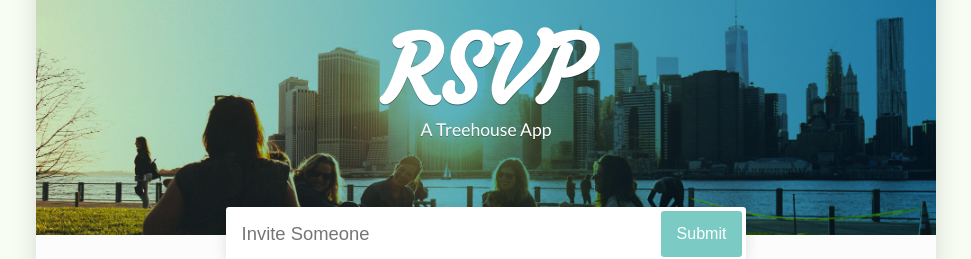
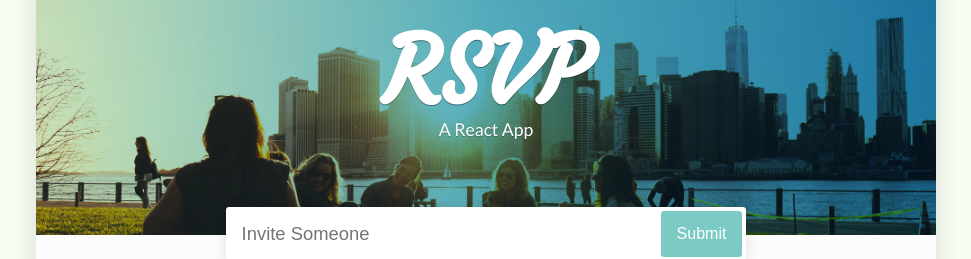
Before and after one commit to Abdeluswho/rsvp, a React (Create React App) app: page / in a window 1280 px wide. Shown: the part 85-344 px from the top of the page, without its empty margins (154-1125 px from the left). Built offline with nearby package versions, Linux system fonts and the light colour scheme.

Commit message:
gh-pages-build

```diff
--- a/package.json
+++ b/package.json
@@ -2,7 +2,9 @@
   "name": "rsvp",
   "version": "0.1.0",
   "private": true,
+  "homepage": "https://Abdeluswho.github.io/rsvp",
   "dependencies": {
+    "gh-pages": "^2.1.1",
     "prop-types": "^15.7.2",
     "react": "^16.9.0",
     "react-dom": "^16.9.0",
@@ -10,6 +12,8 @@
     "serve": "^11.1.0"
   },
   "scripts": {
+    "predploy": "npm run build",
+    "deploy": "gh-pages -d build",
     "start": "react-scripts start",
     "build": "react-scripts build",
     "test": "react-scripts test",
--- a/src/Header/index.js
+++ b/src/Header/index.js
@@ -8,7 +8,7 @@ import GuestInput from './GuestInput'
 const Header = ( { pendingGuest, inputChange, submitHandler} ) =>
     <header>
         <h1>RSVP</h1>
-        <p>A Treehouse App</p>
+        <p>A React App</p>
 
         <GuestInput
             pendingGuest = { pendingGuest }
```
Also changed, not shown: 1 other file (tests, documents, lock files or other folders).
